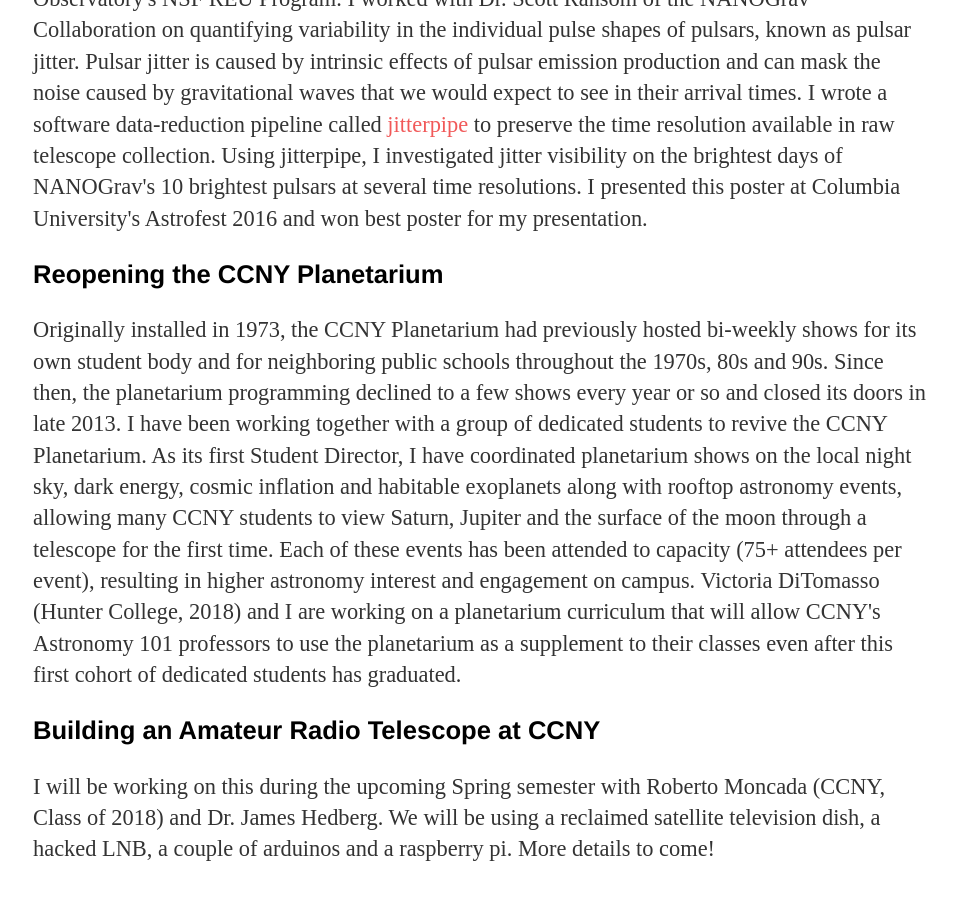
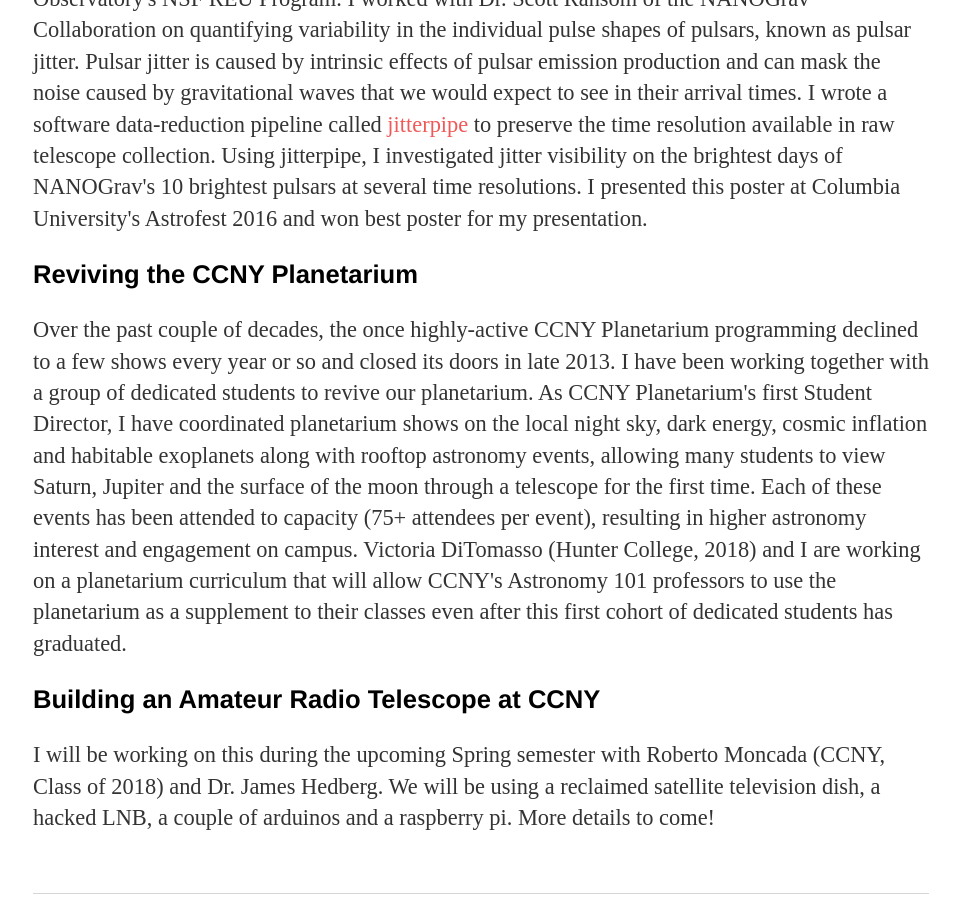
Before and after one commit to elliesch/elliesch.github.io, a Jekyll site: the page built from projects/index.html, in a window 1280 px wide and 900 px high, scrolled down 1482 px. Shown: the whole window, without its empty margins (159-1118 px from the left). Built offline with Jekyll 4.4.1, drawn with Linux system fonts in a browser that asks for light colours.

Commit message:
changed planetarium text

```diff
--- a/projects/index.html
+++ b/projects/index.html
@@ -33,11 +33,10 @@ title: Ellie's Projects
 	Using jitterpipe, I investigated jitter visibility on the brightest days of NANOGrav's 10 brightest pulsars at several time resolutions.
 	I presented this poster at Columbia University's Astrofest 2016 and won best poster for my presentation.</p>
 
-	<h3>Reopening the CCNY Planetarium</h3>
-	<p>Originally installed in 1973, the CCNY Planetarium had previously hosted bi-weekly shows for its own student body and for neighboring public schools throughout the 1970s, 80s and 90s.
-	Since then, the planetarium programming declined to a few shows every year or so and closed its doors in late 2013.
-	I have been working together with a group of dedicated students to revive the CCNY Planetarium.
-	As its first Student Director, I have coordinated planetarium shows on the local night sky, dark energy, cosmic inflation and habitable exoplanets along with rooftop astronomy events, allowing many CCNY students to view Saturn, Jupiter and the surface of the moon through a telescope for the first time.
+	<h3>Reviving the CCNY Planetarium</h3>
+	<p>Over the past couple of decades, the once highly-active CCNY Planetarium programming declined to a few shows every year or so and closed its doors in late 2013.
+	I have been working together with a group of dedicated students to revive our planetarium.
+	As CCNY Planetarium's first Student Director, I have coordinated planetarium shows on the local night sky, dark energy, cosmic inflation and habitable exoplanets along with rooftop astronomy events, allowing many students to view Saturn, Jupiter and the surface of the moon through a telescope for the first time.
 	Each of these events has been attended to capacity (75+ attendees per event), resulting in higher astronomy interest and engagement on campus.
 	Victoria DiTomasso (Hunter College, 2018) and I are working on a planetarium curriculum that will allow CCNY's Astronomy 101 professors to use the planetarium as a supplement to their classes even after this first cohort of dedicated students has graduated.
 	</p>
```
